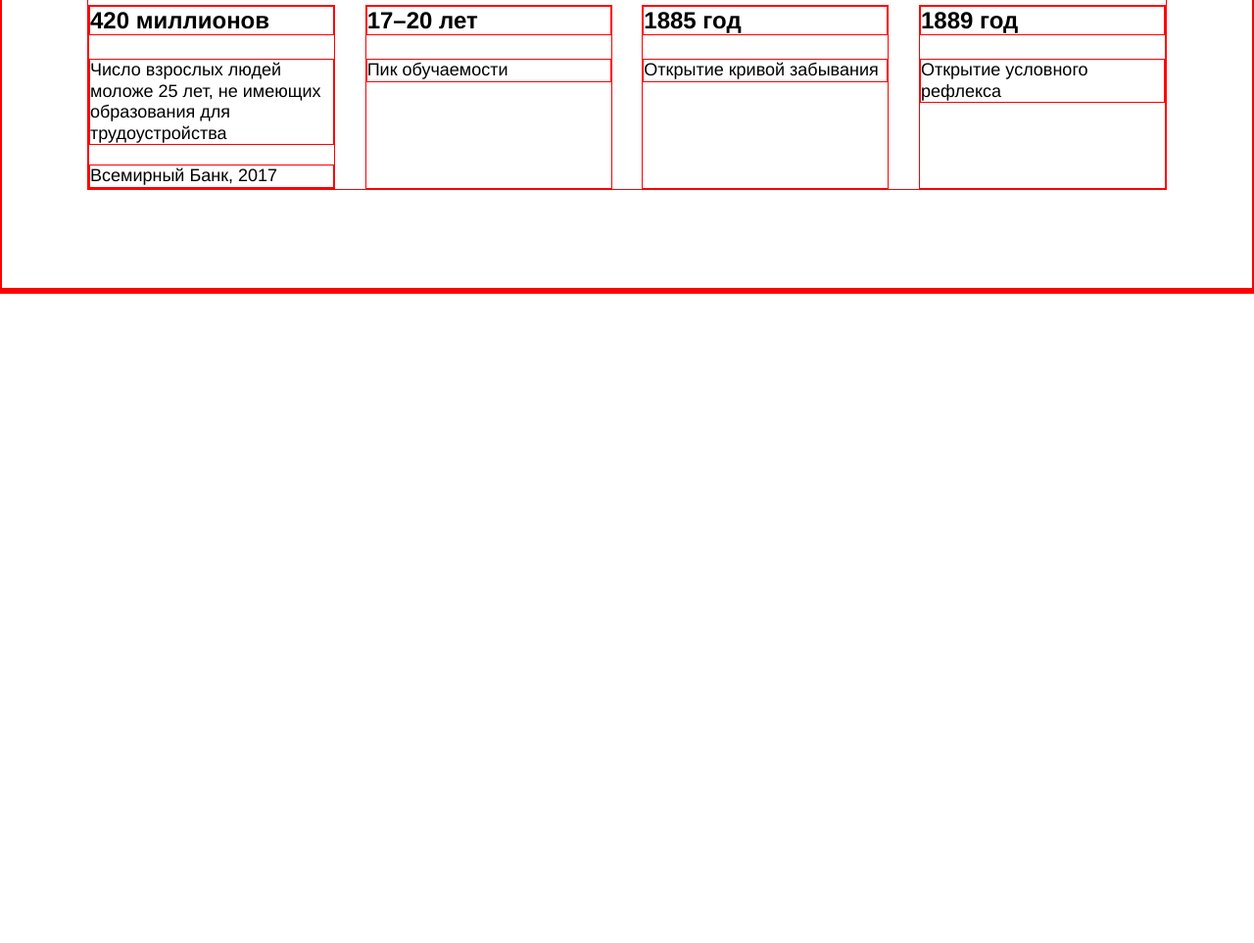
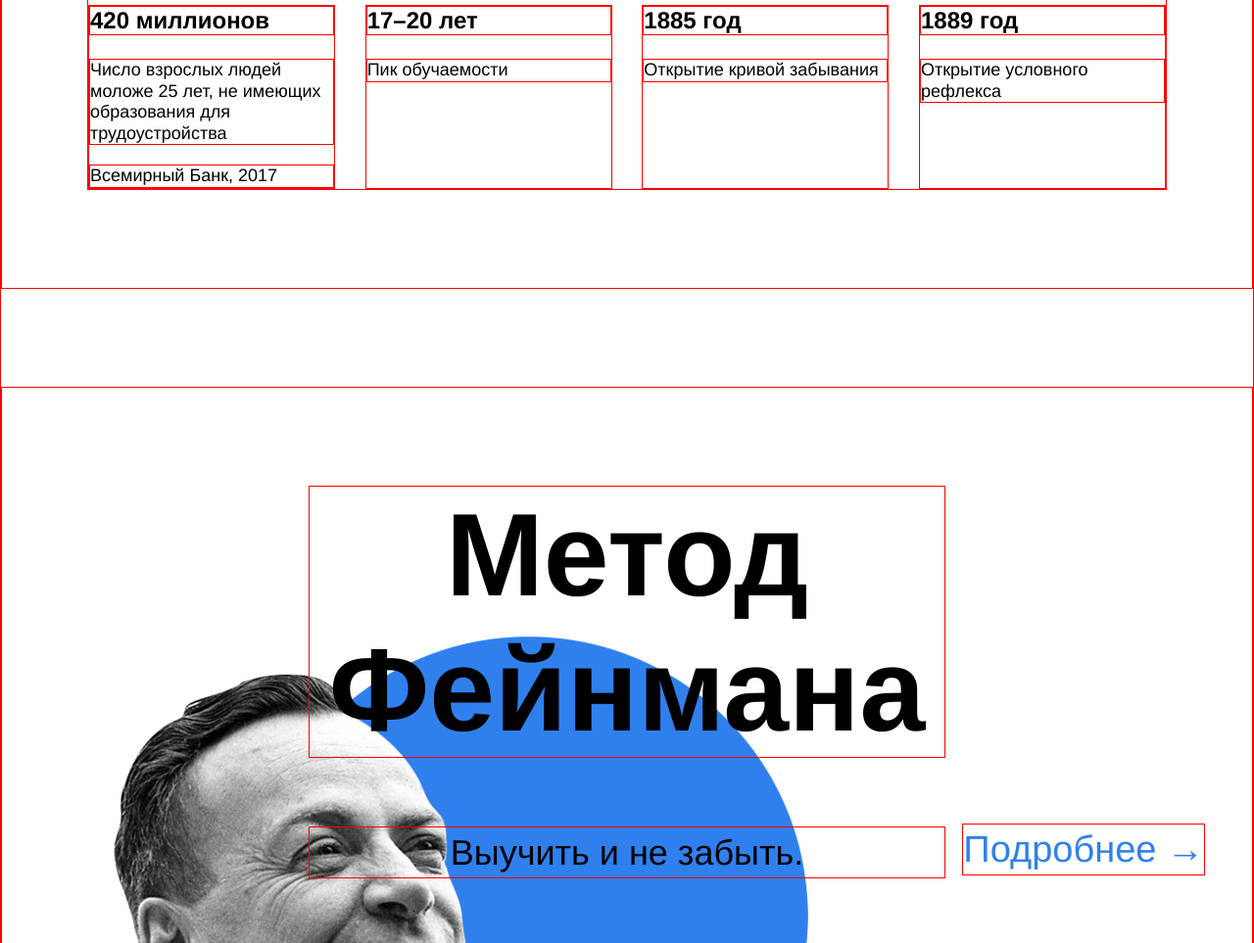
Before and after one commit to ilya-120/how-to-learn, a plain HTML site: page index.html in a window 1280 px wide. Shown: the part 2057-3020 px from the top of the page at 98% size. Before the commit the page ends 2357 px from the top, so only its background shows below. Drawn offline with Linux system fonts and the light colour scheme.

Commit message:
made feynman0511

```diff
--- a/index.html
+++ b/index.html
@@ -75,11 +75,11 @@
             <p class="table__text">Открытие условного рефлекса</p>
           </div>
         </div>
-
-
       </section>
-
       <section class="feynman">
+        <h2 class="feynman__title">Метод Фейнмана</h2>
+        <p class="feynman__subtitle">Выучить и не забыть.</p>
+        <a href="#" class="feynman__link">Подробнее →</a>
       </section>
 
       <section class="kaufman">
--- a/styles/style.css
+++ b/styles/style.css
@@ -172,7 +172,6 @@ justify-content: space-between;
 
 .table__cell {
   width: 250px;
-  text-align: center;
   margin-top: 60px;
   margin-bottom: 0;
   text-align: left;
@@ -182,7 +181,7 @@ justify-content: space-between;
   line-height: 1.15;
   font-size: 24px;
   font-weight: bold;
-  margin-top: 0;
+  margin-top: 0px;
 }
 
 .table__text {
@@ -197,6 +196,49 @@ justify-content: space-between;
 .table__cell_theme_dark {
   width: 200px;
   color: white;
-  margin-right: 0;
+  margin-right: 0px;
   margin-top: 80px;
 }
+
+.feynman {
+  height: 890px;
+  margin-top: 100px;
+  background-image: url(../images/feynman.png);
+  background-repeat: no-repeat;
+  background-position: bottom left;
+  background-size: 867px 637px;
+  position: relative;
+}
+
+.feynman__title {
+  width: 648px;
+  margin: 100px auto 0;
+  text-align: center;
+  line-height: 1.15;
+  font-size: 120px;
+  font-weight: bold;
+}
+
+.feynman__subtitle {
+  width: 648px;
+  margin: 70px auto;
+  text-align: center;
+  line-height: 51px;
+  font-size: 36px;
+  font-weight: normal;
+}
+
+.feynman__link {
+  color: #2f80ed;
+  line-height: 51px;
+  font-size: 38px;
+  font-weight: normal;
+  text-decoration: none;
+  position: absolute;
+  top: 50%;
+  right: 48px;
+}
+
+.kaufman {
+
+}
```
